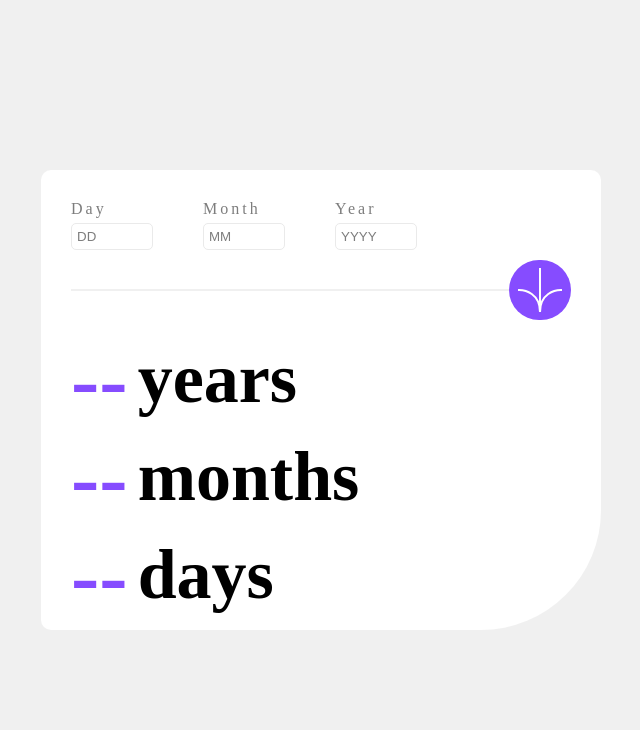
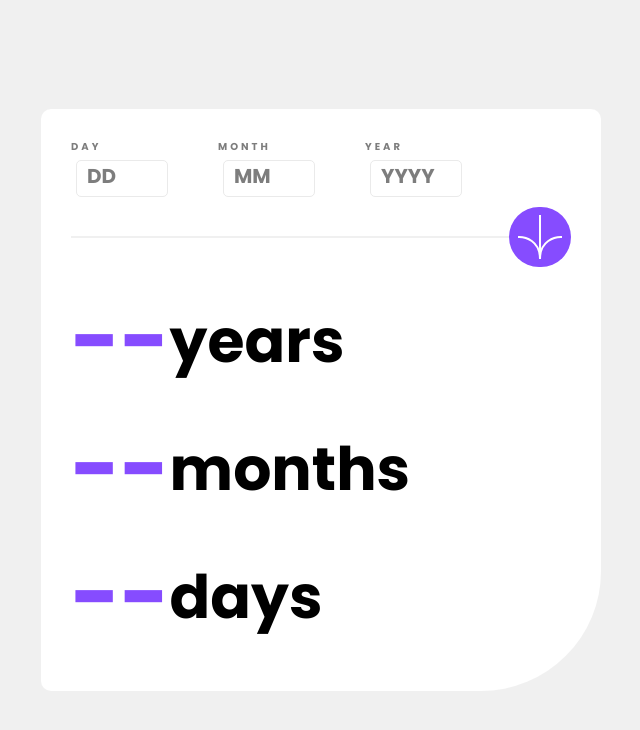
Before and after one commit to naveenkumarr-onyx/Age-calculator, a plain HTML site: page index.html in a window 1280 px wide. Shown: the whole page, without its empty margins (319-959 px from the left). Drawn offline with Linux system fonts and the light colour scheme.

Commit message:
updated CSS

```diff
--- a/index.html
+++ b/index.html
@@ -29,15 +29,15 @@
         <!-- Input Div -->
         <div class="input-container">
           <div class="input-div">
-            <label for="day">Day</label>
+            <label for="day">DAY</label>
             <input type="text" id="day" placeholder="DD" />
           </div>
           <div class="input-div">
-            <label for="month">Month</label>
+            <label for="month">MONTH</label>
             <input type="text" id="month" placeholder="MM" />
           </div>
           <div class="input-div">
-            <label for="year">Year</label>
+            <label for="year">YEAR</label>
             <input type="text" id="year" placeholder="YYYY" />
           </div>
         </div>
--- a/style.css
+++ b/style.css
@@ -1,4 +1,12 @@
 /* common css */
+@font-face {
+  font-family: "Poppins-Bold";
+  src: url("./assets/fonts/Poppins-Bold.ttf");
+}
+@font-face {
+  font-family: "Poppins-Regular";
+  src: url("./assets/fonts/Poppins-Regular.ttf");
+}
 * {
   margin: 0;
 }
@@ -6,14 +14,21 @@ input {
   width: 70px;
   border-radius: 5px;
   border: 1px solid #eaeaea;
-  padding: 5px;
+  padding: 10px;
+  margin-left: 5px;
 }
 label {
+  font-family: "Poppins-Bold";
+  font-weight: 800;
+  font-size: 10px;
   color: #7d7d7d;
   letter-spacing: 3px;
 }
 input::placeholder {
   color: #7d7d7d;
+  font-family: "Poppins-Bold";
+  font-weight: 800;
+  font-size: 20px;
 }
 .container {
   background-color: #f0f0f0;
@@ -24,7 +39,7 @@ input::placeholder {
 }
 .container1 {
   width: 500px;
-  height: 400px;
+
   padding: 30px;
   background-color: #ffffff;
   display: flex;
@@ -61,13 +76,16 @@ img {
   padding: 8px;
 }
 /* calculate-div */
-
+.calculate-div {
+}
 .calculate-div h1 {
+  font-family: "Poppins-Bold";
   display: flex;
+  margin: 0px;
   /* justify-content: center; */
   align-items: center;
-  gap: 10px;
-  font-size: 70px;
+  /* gap: 5px; */
+  font-size: 60px;
   font-weight: 600;
   display: flex;
 }
```
